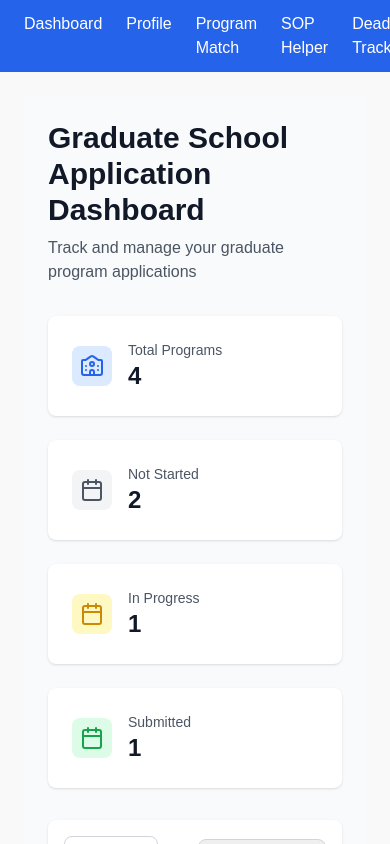
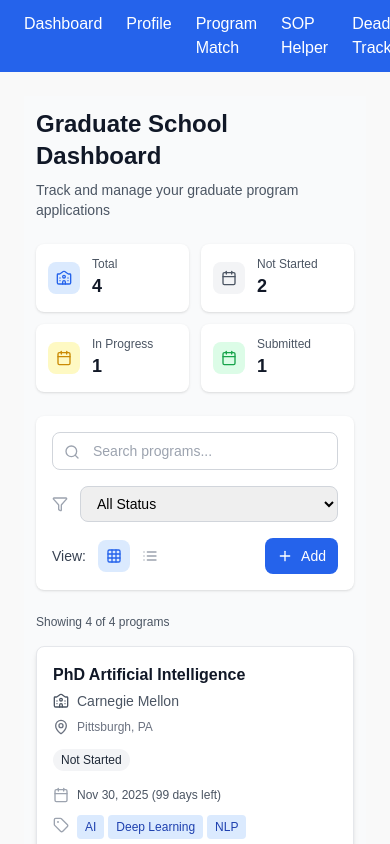
Before and after one commit to MagretAdekunle/GraduateApplicationTracker, a Next.js app in the folder frontend/: page /dashboard in a window 390 px wide. Shown: the top 844 px of the page. Built offline with nearby package versions, Linux system fonts and the light colour scheme.

Commit message:
Updated responsives for dashbord varied screen sizes

```diff
--- a/frontend/pages/dashboard.js
+++ b/frontend/pages/dashboard.js
@@ -1,5 +1,3 @@
-// Dashboard page code
-
 import React, { useState } from 'react';
 import { Calendar, MapPin, DollarSign, Tag, University, List, Grid, Plus, Search, Filter } from 'lucide-react';
 
@@ -83,28 +81,30 @@ function ProgramCard({ program }) {
     <div className={`bg-white rounded-lg shadow-md border hover:shadow-lg transition-shadow duration-200 ${
       isOverdue ? 'border-red-300' : isUrgent ? 'border-yellow-300' : 'border-gray-200'
     }`}>
-      <div className="p-6">
-        <div className="flex justify-between items-start mb-4">
-          <div className="flex-1">
-            <h3 className="text-lg font-semibold text-gray-900 mb-1">{program.name}</h3>
+      <div className="p-4 sm:p-6">
+        <div className="flex flex-col sm:flex-row justify-between items-start mb-4 gap-3">
+          <div className="flex-1 min-w-0">
+            <h3 className="text-base sm:text-lg font-semibold text-gray-900 mb-1 truncate pr-2">{program.name}</h3>
             <div className="flex items-center text-gray-600 mb-2">
-              <University className="w-4 h-4 mr-2" />
-              <span className="font-medium">{program.university}</span>
+              <University className="w-4 h-4 mr-2 flex-shrink-0" />
+              <span className="font-medium text-sm truncate">{program.university}</span>
             </div>
-            <div className="flex items-center text-gray-500 text-sm">
-              <MapPin className="w-4 h-4 mr-2" />
-              <span>{program.location}</span>
+            <div className="flex items-center text-gray-500 text-xs sm:text-sm">
+              <MapPin className="w-4 h-4 mr-2 flex-shrink-0" />
+              <span className="truncate">{program.location}</span>
             </div>
           </div>
-          <span className={`px-3 py-1 rounded-full text-xs font-medium ${statusColors[program.status]}`}>
+          <div className="flex-shrink-0">
+            <span className={`px-2 sm:px-3 py-1 rounded-full text-xs font-medium whitespace-nowrap ${statusColors[program.status]}`}>
               {program.status}
             </span>
+          </div>
         </div>
 
         <div className="space-y-3">
           <div className="flex items-center">
-            <Calendar className="w-4 h-4 mr-2 text-gray-400" />
-            <span className={`text-sm ${isOverdue ? 'text-red-600 font-medium' : isUrgent ? 'text-yellow-600 font-medium' : 'text-gray-600'}`}>
+            <Calendar className="w-4 h-4 mr-2 text-gray-400 flex-shrink-0" />
+            <span className={`text-xs sm:text-sm ${isOverdue ? 'text-red-600 font-medium' : isUrgent ? 'text-yellow-600 font-medium' : 'text-gray-600'}`}>
               {formatDate(program.deadline)}
               {daysLeft > 0 && ` (${daysLeft} days left)`}
               {daysLeft === 0 && ' (Today!)'}
@@ -113,10 +113,10 @@ function ProgramCard({ program }) {
           </div>
 
           <div className="flex items-start">
-            <Tag className="w-4 h-4 mr-2 text-gray-400 mt-0.5" />
-            <div className="flex flex-wrap gap-1">
+            <Tag className="w-4 h-4 mr-2 text-gray-400 mt-0.5 flex-shrink-0" />
+            <div className="flex flex-wrap gap-1 min-w-0">
               {program.keywords.map((keyword, index) => (
-                <span key={index} className="px-2 py-1 bg-blue-100 text-blue-800 text-xs rounded">
+                <span key={index} className="px-2 py-1 bg-blue-100 text-blue-800 text-xs rounded whitespace-nowrap">
                   {keyword}
                 </span>
               ))}
@@ -124,10 +124,10 @@ function ProgramCard({ program }) {
           </div>
 
           <div className="flex items-start">
-            <DollarSign className="w-4 h-4 mr-2 text-gray-400 mt-0.5" />
-            <div className="flex flex-wrap gap-1">
+            <DollarSign className="w-4 h-4 mr-2 text-gray-400 mt-0.5 flex-shrink-0" />
+            <div className="flex flex-wrap gap-1 min-w-0">
               {program.funding.map((fund, index) => (
-                <span key={index} className="px-2 py-1 bg-green-100 text-green-800 text-xs rounded">
+                <span key={index} className="px-2 py-1 bg-green-100 text-green-800 text-xs rounded whitespace-nowrap">
                   {fund}
                 </span>
               ))}
@@ -136,7 +136,7 @@ function ProgramCard({ program }) {
         </div>
 
         {program.notes && (
-          <div className="mt-4 p-3 bg-gray-50 rounded text-sm text-gray-600">
+          <div className="mt-4 p-3 bg-gray-50 rounded text-xs sm:text-sm text-gray-600">
             <strong>Notes:</strong> {program.notes}
           </div>
         )}
@@ -151,24 +151,73 @@ function ProgramListItem({ program }) {
   const isOverdue = daysLeft < 0;
 
   return (
-    <div className={`bg-white border rounded p-3 hover:shadow-sm transition-shadow duration-200 ${
+    <div className={`bg-white border rounded p-3 sm:p-4 hover:shadow-sm transition-shadow duration-200 ${
       isOverdue ? 'border-red-300' : isUrgent ? 'border-yellow-300' : 'border-gray-200'
     }`}>
-      <div className="flex items-center justify-between gap-6 w-full">
+      {/* Mobile Stack Layout */}
+      <div className="sm:hidden space-y-3">
+        <div className="flex items-start justify-between">
+          <div className="flex-1 min-w-0">
+            <h3 className="font-medium text-gray-900 text-sm">{program.name}</h3>
+            <p className="text-xs text-gray-600">{program.university}</p>
+            <p className="text-xs text-gray-500">{program.location}</p>
+          </div>
+          <span className={`px-2 py-0.5 rounded-full text-xs font-medium whitespace-nowrap ml-2 ${statusColors[program.status]}`}>
+            {program.status}
+          </span>
+        </div>
+
+        <div className={`text-xs ${isOverdue ? 'text-red-600 font-medium' : isUrgent ? 'text-yellow-600 font-medium' : 'text-gray-600'}`}>
+          <div className="flex items-center">
+            <Calendar className="w-3 h-3 mr-1" />
+            {formatDate(program.deadline)}
+            {daysLeft > 0 && ` (${daysLeft}d left)`}
+            {daysLeft === 0 && ' (Today!)'}
+            {daysLeft < 0 && ` (${Math.abs(daysLeft)}d over)`}
+          </div>
+        </div>
+
+        <div className="space-y-2">
+          <div className="flex flex-wrap gap-1">
+            {program.keywords.slice(0, 4).map((keyword, index) => (
+              <span key={index} className="px-1.5 py-0.5 bg-blue-100 text-blue-800 text-xs rounded">
+                {keyword}
+              </span>
+            ))}
+            {program.keywords.length > 4 && (
+              <span className="text-xs text-gray-500">+{program.keywords.length - 4}</span>
+            )}
+          </div>
+
+          <div className="flex flex-wrap gap-1">
+            {program.funding.slice(0, 3).map((fund, index) => (
+              <span key={index} className="px-1.5 py-0.5 bg-green-100 text-green-800 text-xs rounded">
+                {fund}
+              </span>
+            ))}
+            {program.funding.length > 3 && (
+              <span className="text-xs text-gray-500">+{program.funding.length - 3}</span>
+            )}
+          </div>
+        </div>
+      </div>
+
+      {/* Desktop Grid Layout */}
+      <div className="hidden sm:flex items-center justify-between gap-4 lg:gap-6 w-full">
         {/* Program & University */}
         <div className="flex-1 min-w-0 max-w-xs">
           <h3 className="font-medium text-gray-900 text-sm truncate">{program.name}</h3>
           <p className="text-xs text-gray-600 truncate">{program.university}</p>
         </div>
 
-        {/* Location */}
-        <div className="flex-shrink-0 w-24 text-xs text-gray-500 truncate">
+        {/* Location - Hidden on medium screens */}
+        <div className="hidden lg:block flex-shrink-0 w-24 text-xs text-gray-500 truncate">
           {program.location}
         </div>
 
         {/* Deadline */}
-        <div className={`flex-shrink-0 w-28 text-xs text-right ${isOverdue ? 'text-red-600 font-medium' : isUrgent ? 'text-yellow-600 font-medium' : 'text-gray-600'}`}>
-          <div>{formatDate(program.deadline)}</div>
+        <div className={`flex-shrink-0 w-20 sm:w-28 text-xs text-right ${isOverdue ? 'text-red-600 font-medium' : isUrgent ? 'text-yellow-600 font-medium' : 'text-gray-600'}`}>
+          <div className="truncate">{formatDate(program.deadline)}</div>
           <div className="opacity-75">
             {daysLeft > 0 && `${daysLeft}d left`}
             {daysLeft === 0 && 'Today!'}
@@ -179,19 +228,19 @@ function ProgramListItem({ program }) {
         {/* Keywords */}
         <div className="flex-1 min-w-0 max-w-xs">
           <div className="flex flex-wrap gap-1">
-            {program.keywords.slice(0, 3).map((keyword, index) => (
+            {program.keywords.slice(0, window.innerWidth > 1024 ? 3 : 2).map((keyword, index) => (
               <span key={index} className="px-1.5 py-0.5 bg-blue-100 text-blue-800 text-xs rounded truncate">
                 {keyword}
               </span>
             ))}
-            {program.keywords.length > 3 && (
-              <span className="text-xs text-gray-500">+{program.keywords.length - 3}</span>
+            {program.keywords.length > (window.innerWidth > 1024 ? 3 : 2) && (
+              <span className="text-xs text-gray-500">+{program.keywords.length - (window.innerWidth > 1024 ? 3 : 2)}</span>
             )}
           </div>
         </div>
 
-        {/* Funding */}
-        <div className="flex-1 min-w-0 max-w-xs">
+        {/* Funding - Hidden on small screens */}
+        <div className="hidden md:block flex-1 min-w-0 max-w-xs">
           <div className="flex flex-wrap gap-1">
             {program.funding.slice(0, 2).map((fund, index) => (
               <span key={index} className="px-1.5 py-0.5 bg-green-100 text-green-800 text-xs rounded truncate">
@@ -221,6 +270,7 @@ export default function Dashboard() {
   const [searchTerm, setSearchTerm] = useState('');
   const [statusFilter, setStatusFilter] = useState('all');
 
+
   // Filter programs based on search and status
   const filteredPrograms = programs.filter(program => {
     const matchesSearch = program.name.toLowerCase().includes(searchTerm.toLowerCase()) ||
@@ -248,60 +298,60 @@ export default function Dashboard() {
     .sort((a, b) => a.deadline - b.deadline);
 
   return (
-    <div className="min-h-screen bg-gray-50 p-6">
+    <div className="min-h-screen bg-gray-50 p-3 sm:p-4 lg:p-6">
       <div className="max-w-7xl mx-auto">
         {/* Header */}
-        <div className="mb-8">
-          <h1 className="text-3xl font-bold text-gray-900 mb-2">Graduate School Application Dashboard</h1>
-          <p className="text-gray-600">Track and manage your graduate program applications</p>
+        <div className="mb-6 sm:mb-8">
+          <h1 className="text-2xl sm:text-3xl font-bold text-gray-900 mb-2">Graduate School Dashboard</h1>
+          <p className="text-sm sm:text-base text-gray-600">Track and manage your graduate program applications</p>
         </div>
 
         {/* Stats Cards */}
-        <div className="grid grid-cols-1 md:grid-cols-4 gap-6 mb-8">
-          <div className="bg-white rounded-lg shadow p-6">
+        <div className="grid grid-cols-2 lg:grid-cols-4 gap-3 sm:gap-4 lg:gap-6 mb-6 sm:mb-8">
+          <div className="bg-white rounded-lg shadow p-3 sm:p-4 lg:p-6">
             <div className="flex items-center">
               <div className="p-2 bg-blue-100 rounded-lg">
-                <University className="w-6 h-6 text-blue-600" />
+                <University className="w-4 h-4 sm:w-5 sm:h-5 lg:w-6 lg:h-6 text-blue-600" />
               </div>
-              <div className="ml-4">
-                <p className="text-sm font-medium text-gray-600">Total Programs</p>
-                <p className="text-2xl font-semibold text-gray-900">{stats.total}</p>
+              <div className="ml-3 sm:ml-4 min-w-0">
+                <p className="text-xs sm:text-sm font-medium text-gray-600 truncate">Total</p>
+                <p className="text-lg sm:text-xl lg:text-2xl font-semibold text-gray-900">{stats.total}</p>
               </div>
             </div>
           </div>
 
-          <div className="bg-white rounded-lg shadow p-6">
+          <div className="bg-white rounded-lg shadow p-3 sm:p-4 lg:p-6">
             <div className="flex items-center">
               <div className="p-2 bg-gray-100 rounded-lg">
-                <Calendar className="w-6 h-6 text-gray-600" />
+                <Calendar className="w-4 h-4 sm:w-5 sm:h-5 lg:w-6 lg:h-6 text-gray-600" />
               </div>
-              <div className="ml-4">
-                <p className="text-sm font-medium text-gray-600">Not Started</p>
-                <p className="text-2xl font-semibold text-gray-900">{stats.notStarted}</p>
+              <div className="ml-3 sm:ml-4 min-w-0">
+                <p className="text-xs sm:text-sm font-medium text-gray-600 truncate">Not Started</p>
+                <p className="text-lg sm:text-xl lg:text-2xl font-semibold text-gray-900">{stats.notStarted}</p>
               </div>
             </div>
           </div>
 
-          <div className="bg-white rounded-lg shadow p-6">
+          <div className="bg-white rounded-lg shadow p-3 sm:p-4 lg:p-6">
             <div className="flex items-center">
               <div className="p-2 bg-yellow-100 rounded-lg">
-                <Calendar className="w-6 h-6 text-yellow-600" />
+                <Calendar className="w-4 h-4 sm:w-5 sm:h-5 lg:w-6 lg:h-6 text-yellow-600" />
               </div>
-              <div className="ml-4">
-                <p className="text-sm font-medium text-gray-600">In Progress</p>
-                <p className="text-2xl font-semibold text-gray-900">{stats.inProgress}</p>
+              <div className="ml-3 sm:ml-4 min-w-0">
+                <p className="text-xs sm:text-sm font-medium text-gray-600 truncate">In Progress</p>
+                <p className="text-lg sm:text-xl lg:text-2xl font-semibold text-gray-900">{stats.inProgress}</p>
               </div>
             </div>
           </div>
 
-          <div className="bg-white rounded-lg shadow p-6">
+          <div className="bg-white rounded-lg shadow p-3 sm:p-4 lg:p-6">
             <div className="flex items-center">
               <div className="p-2 bg-green-100 rounded-lg">
-                <Calendar className="w-6 h-6 text-green-600" />
+                <Calendar className="w-4 h-4 sm:w-5 sm:h-5 lg:w-6 lg:h-6 text-green-600" />
               </div>
-              <div className="ml-4">
-                <p className="text-sm font-medium text-gray-600">Submitted</p>
-                <p className="text-2xl font-semibold text-gray-900">{stats.submitted}</p>
+              <div className="ml-3 sm:ml-4 min-w-0">
+                <p className="text-xs sm:text-sm font-medium text-gray-600 truncate">Submitted</p>
+                <p className="text-lg sm:text-xl lg:text-2xl font-semibold text-gray-900">{stats.submitted}</p>
               </div>
             </div>
           </div>
@@ -311,14 +361,16 @@ export default function Dashboard() {
         {upcomingDeadlines.length > 0 && (
           <div className="bg-yellow-50 border border-yellow-200 rounded-lg p-4 mb-6">
             <div className="flex items-center mb-2">
-              <Calendar className="w-5 h-5 text-yellow-600 mr-2" />
-              <h3 className="font-medium text-yellow-800">Upcoming Deadlines (Next 30 Days)</h3>
+              <Calendar className="w-4 h-4 sm:w-5 sm:h-5 text-yellow-600 mr-2 flex-shrink-0" />
+              <h3 className="font-medium text-yellow-800 text-sm sm:text-base">Upcoming Deadlines (Next 30 Days)</h3>
             </div>
             <div className="space-y-1">
               {upcomingDeadlines.map(program => (
-                <div key={program.id} className="text-sm text-yellow-700">
-                  <strong>{program.university}</strong> - {program.name}
-                  <span className="ml-2 text-yellow-600">({formatDate(program.deadline)} - {getDaysUntilDeadline(program.deadline)} days left)</span>
+                <div key={program.id} className="text-xs sm:text-sm text-yellow-700">
+                  <strong className="truncate">{program.university}</strong> - <span className="truncate">{program.name}</span>
+                  <span className="block sm:inline sm:ml-2 text-yellow-600">
+                    ({formatDate(program.deadline)} - {getDaysUntilDeadline(program.deadline)} days left)
+                  </span>
                 </div>
               ))}
             </div>
@@ -326,8 +378,78 @@ export default function Dashboard() {
         )}
 
         {/* Controls */}
-        <div className="bg-white rounded-lg shadow p-4 mb-6">
-          <div className="flex flex-col md:flex-row justify-between items-start md:items-center gap-4">
+        <div className="bg-white rounded-lg shadow mb-6">
+          {/* Mobile Controls */}
+          <div className="sm:hidden p-4">
+            <div className="space-y-4">
+              {/* Search Bar */}
+              <div className="relative">
+                <Search className="w-4 h-4 absolute left-3 top-3 text-gray-400" />
+                <input
+                  type="text"
+                  placeholder="Search programs..."
+                  className="w-full pl-10 pr-4 py-2 border border-gray-300 rounded-lg focus:ring-2 focus:ring-blue-500 focus:border-transparent text-sm"
+                  value={searchTerm}
+                  onChange={(e) => setSearchTerm(e.target.value)}
+                />
+              </div>
+
+              {/* Filter Row */}
+              <div className="flex items-center space-x-3">
+                <div className="flex items-center space-x-2 text-gray-400">
+                  <Filter className="w-4 h-4" />
+                </div>
+                <select
+                  className="flex-1 border border-gray-300 rounded-lg px-3 py-2 focus:ring-2 focus:ring-blue-500 focus:border-transparent text-sm"
+                  value={statusFilter}
+                  onChange={(e) => setStatusFilter(e.target.value)}
+                >
+                  <option value="all">All Status</option>
+                  <option value="Not Started">Not Started</option>
+                  <option value="In Progress">In Progress</option>
+                  <option value="Submitted">Submitted</option>
+                  <option value="Rejected">Rejected</option>
+                  <option value="Accepted">Accepted</option>
+                </select>
+              </div>
+
+              {/* Action Row */}
+              <div className="flex justify-between items-center">
+                <div className="flex items-center space-x-1">
+                  <span className="text-sm text-gray-700 mr-2">View:</span>
+                  <button
+                    onClick={() => setViewMode('cards')}
+                    className={`p-2 rounded-lg ${
+                      viewMode === 'cards'
+                        ? 'bg-blue-100 text-blue-600'
+                        : 'text-gray-400 hover:text-gray-600'
+                    }`}
+                  >
+                    <Grid className="w-4 h-4" />
+                  </button>
+                  <button
+                    onClick={() => setViewMode('list')}
+                    className={`p-2 rounded-lg ${
+                      viewMode === 'list'
+                        ? 'bg-blue-100 text-blue-600'
+                        : 'text-gray-400 hover:text-gray-600'
+                    }`}
+                  >
+                    <List className="w-4 h-4" />
+                  </button>
+                </div>
+
+                <button className="bg-blue-600 text-white px-3 py-2 rounded-lg hover:bg-blue-700 flex items-center space-x-2 text-sm">
+                  <Plus className="w-4 h-4" />
+                  <span>Add</span>
+                </button>
+              </div>
+            </div>
+          </div>
+
+          {/* Desktop Controls */}
+          <div className="hidden sm:block p-4">
+            <div className="flex flex-col lg:flex-row justify-between items-start lg:items-center gap-4">
               <div className="flex items-center space-x-4 flex-1">
                 <div className="relative flex-1 max-w-md">
                   <Search className="w-4 h-4 absolute left-3 top-3 text-gray-400" />
@@ -386,25 +508,27 @@ export default function Dashboard() {
               </div>
             </div>
           </div>
+        </div>
 
         {/* Results Count */}
         <div className="mb-4">
-          <p className="text-sm text-gray-600">
+          <p className="text-xs sm:text-sm text-gray-600">
             Showing {sortedPrograms.length} of {programs.length} programs
           </p>
         </div>
 
         {/* Programs Display */}
         {sortedPrograms.length === 0 ? (
-          <div className="bg-white rounded-lg shadow p-12 text-center">
-            <University className="w-12 h-12 text-gray-400 mx-auto mb-4" />
-            <h3 className="text-lg font-medium text-gray-900 mb-2">No programs found</h3>
-            <p className="text-gray-600">Try adjusting your search terms or filters.</p>
+          <div className="bg-white rounded-lg shadow p-8 sm:p-12 text-center">
+            <University className="w-10 h-10 sm:w-12 sm:h-12 text-gray-400 mx-auto mb-4" />
+            <h3 className="text-base sm:text-lg font-medium text-gray-900 mb-2">No programs found</h3>
+            <p className="text-sm sm:text-base text-gray-600">Try adjusting your search terms or filters.</p>
           </div>
         ) : (
-          <div className={viewMode === 'cards'
-            ? 'grid grid-cols-1 md:grid-cols-2 lg:grid-cols-3 gap-6'
-            : 'space-y-4'
+          <div className={
+            viewMode === 'cards'
+              ? 'grid grid-cols-1 md:grid-cols-2 xl:grid-cols-3 gap-4 sm:gap-6'
+              : 'space-y-3 sm:space-y-4'
           }>
             {sortedPrograms.map(program => (
               viewMode === 'cards'
```
Lines whose indentation alone changed are shown as unchanged.
